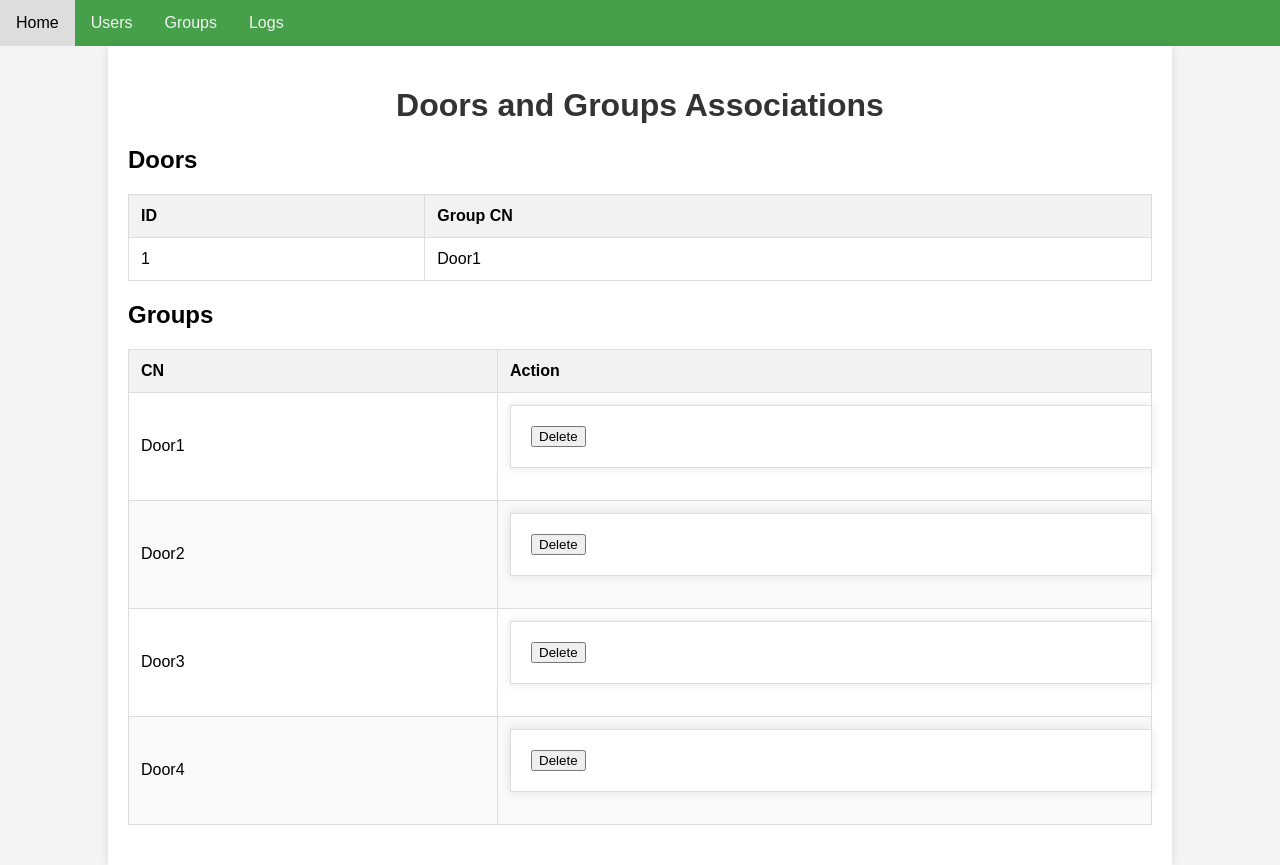
After one commit to jeanGaston/RF-AD, a Flask app: page /GroupsDB in a window 1280 px wide. The commit adds this page. Run offline with Flask 2, Linux system fonts and the light colour scheme; data comes from the database, SQL or seed files in the repository.

Commit message:
Add group page on the webgui - Add the page groupsdb - Update menu on other pages - Add 2 function in webserver.py to display groups and delete them (not fully implemented for now)

```diff
--- a/Server/Program/Webserver.py
+++ b/Server/Program/Webserver.py
@@ -8,19 +8,16 @@
 app = Flask(__name__)
 
 
-
-
-
 # Route to the home
 @app.route('/')
-def add_door_form():
+def index():
     existing_groups = get_existing_groups(DBFILE)  # Update with your database file path
     logs = get_latest_logs(DBFILE,5)
     #print(logs[0])
     return render_template('./index.html', existing_groups=existing_groups, logs=logs)
 # Route to display the fuser db
 @app.route('/UserDB')
-def index():
+def usersdb():
     users = get_users()
     return render_template('userdb.html', users=users)
 # Route to display the fuser db
@@ -51,6 +48,16 @@
         headers={"Content-disposition": "attachment; filename=logs.csv"}
     )
 
+@app.route('/GroupsDB')
+def groupsdb():
+    doors = get_doors()
+    groups = get_existing_groups(DBFILE)
+    return render_template('groupsdb.html', doors=doors, groups=groups)
+
+@app.route('/delete_group/<group_cn>', methods=['POST'])
+def delete_group(group_cn):
+    delete_group_from_database(group_cn)
+    return render_template('./index.html')
 # Route to handle form submission and add the door to the database
 @app.route('/add_door', methods=['POST'])
 def add_door():
@@ -69,7 +76,6 @@
 def sync():
     sync_ldap_to_database(DBFILE)
     return render_template('./LDAP.html')
-    redirect('/')
 
 
 # Route to handle door access requests
--- a/Server/Program/database.py
+++ b/Server/Program/database.py
@@ -144,7 +144,7 @@
     print_users_table(cursor)
     print_groups_table(cursor)
     print_doors_table(cursor)
-    print_log_table(cursor)
+    #print_log_table(cursor)
 
     conn.close()
 
@@ -201,6 +201,20 @@
     except sqlite3.Error as e:
         print(f"SQLite Error: {e}")
         return []
+def delete_group_from_database(group_cn):
+    conn = sqlite3.connect(DBFILE)
+    cursor = conn.cursor()
+    cursor.execute("DELETE FROM Groups WHERE cn = ?", (group_cn,))
+    conn.commit()
+    conn.close()
+
+def get_doors():
+    conn = sqlite3.connect(DBFILE)
+    cursor = conn.cursor()
+    cursor.execute("SELECT * FROM Doors")
+    doors = cursor.fetchall()
+    conn.close()
+    return doors
 
 def get_users():
     """
@@ -215,6 +229,7 @@
 
     conn.close()
     return users
+
 # Function to add a door to the database
 def add_door_to_database(db_file, group_cn, Door_id):
     try:
--- /dev/null
+++ b/Server/Program/templates/groupsdb.html
@@ -0,0 +1,59 @@
+<!DOCTYPE html>
+<html lang="en">
+<head>
+    <meta charset="UTF-8">
+    <meta name="viewport" content="width=device-width, initial-scale=1.0">
+    <title>Access Logs</title>
+    <link rel="stylesheet" href="{{ url_for('static', filename='style.css') }}">
+</head>
+<body>
+    <div class="navbar">
+        <a href="/">Home</a>
+        <a href="/UserDB">Users</a>
+        <a href="/GroupsDB">Groups</a>
+        <a href="/LogsDB">Logs</a>
+
+    </div>
+    <div class="container"><h1>Doors and Groups Associations</h1>
+        <h2>Doors</h2>
+        <table>
+            <thead>
+                <tr>
+                    <th>ID</th>
+                    <th>Group CN</th>
+                </tr>
+            </thead>
+            <tbody>
+                {% for door in doors %}
+                <tr>
+                    <td>{{ door[0] }}</td>
+                    <td>{{ door[1] }}</td>
+                </tr>
+                {% endfor %}
+            </tbody>
+        </table>
+        <h2>Groups</h2>
+        <table>
+            <thead>
+                <tr>
+                    <th>CN</th>
+                    <th>Action</th>
+                </tr>
+            </thead>
+            <tbody>
+                {% for group in groups %}
+                <tr>
+                    <td>{{group}}</td>
+                    <td>
+                        <form action="{{ url_for('delete_group', group_cn=group['cn']) }}" method="post">
+                            <button type="submit" class="delete-btn">Delete</button>
+                        </form>
+                    </td>
+                </tr>
+                {% endfor %}
+            </tbody>
+        </table>
+    </div>
+
+</body>
+</html>
--- a/Server/Program/templates/index.html
+++ b/Server/Program/templates/index.html
@@ -10,7 +10,9 @@
     <div class="navbar">
         <a href="/">Home</a>
         <a href="/UserDB">Users</a>
+        <a href="/GroupsDB">Groups</a>
         <a href="/LogsDB">Logs</a>
+
     </div>
     <div class="container">
         <h1>Latest Access Logs</h1>
--- a/Server/Program/templates/logsdb.html
+++ b/Server/Program/templates/logsdb.html
@@ -44,7 +44,9 @@
     <div class="navbar">
         <a href="/">Home</a>
         <a href="/UserDB">Users</a>
+        <a href="/GroupsDB">Groups</a>
         <a href="/LogsDB">Logs</a>
+
     </div>
 <div class="container">
     <h1>Access Logs</h1>
--- a/Server/Program/templates/userdb.html
+++ b/Server/Program/templates/userdb.html
@@ -11,7 +11,9 @@
     <div class="navbar">
         <a href="/">Home</a>
         <a href="/UserDB">Users</a>
+        <a href="/GroupsDB">Groups</a>
         <a href="/LogsDB">Logs</a>
+
     </div>
     <div class="container">
         <h1>Users Database</h1>
```
Also changed, not shown: Server/Program/WebAPI.py (deleted, +0 -65 lines), Server/Program/templates/webgui.html (deleted, +0 -27 lines).
